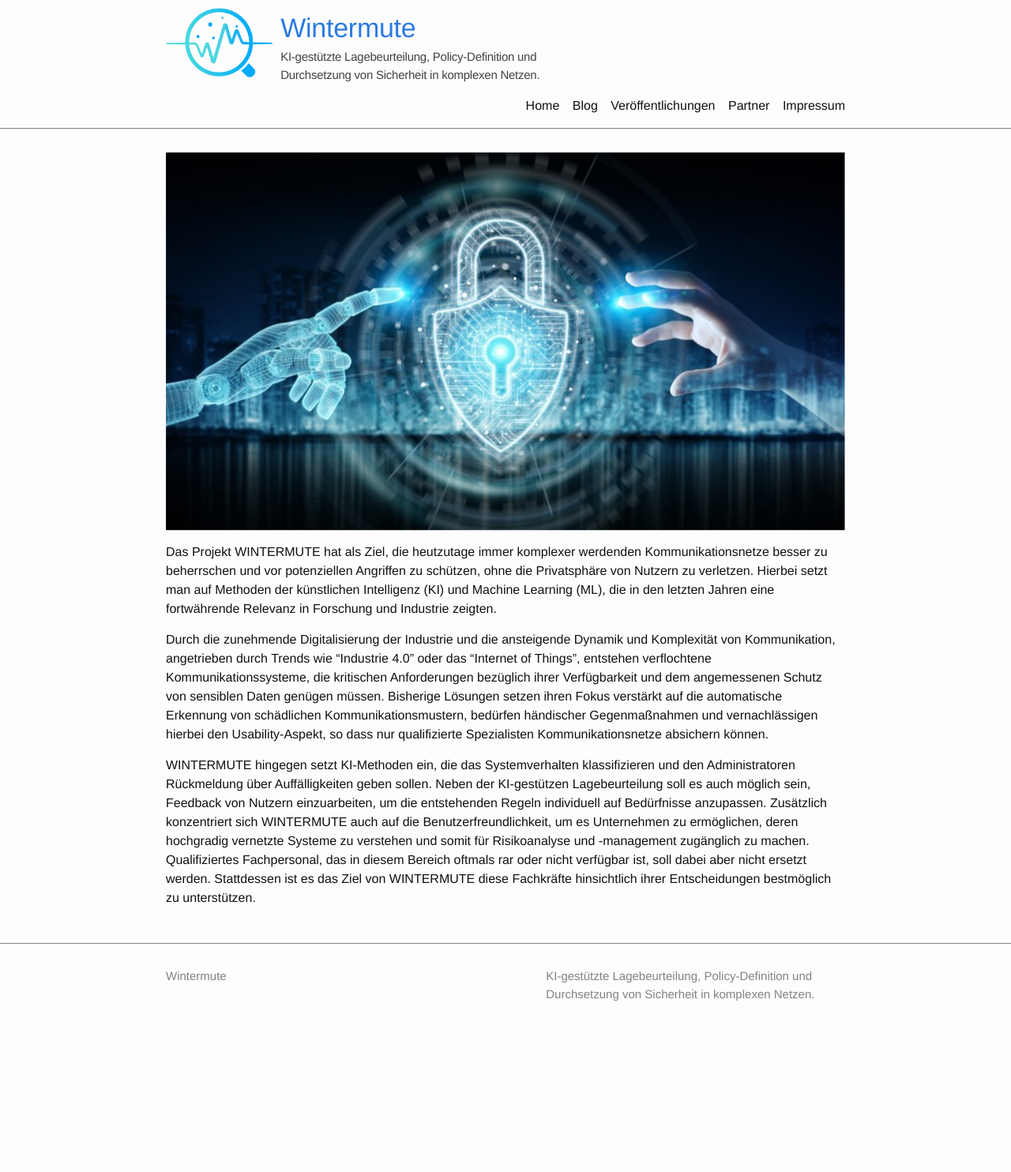
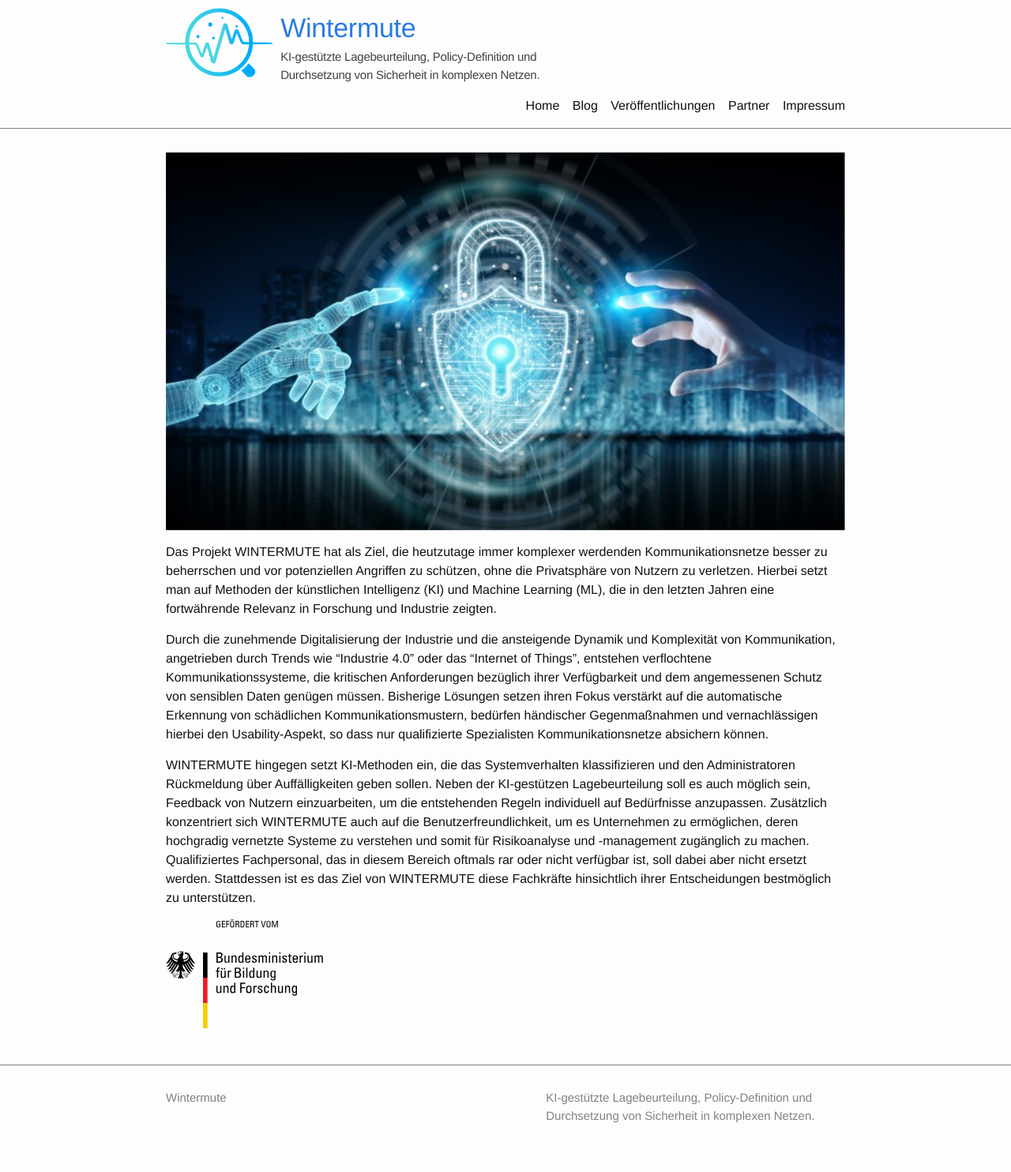
Before and after one commit to wintermute-project/website, a Jekyll site: the page built from index.md, in a window 1280 px wide. Shown: the whole page at 79% size. Built offline with Jekyll 4.4.1, drawn with Linux system fonts in a browser that asks for light colours; before the commit the page ends 1330 px from its top, so only the background shows below that.

Commit message:
Förderlogo hinzugefügt - auf erster Seite unten. Footer hat nicht funktioniert...

```diff
--- a/index.md
+++ b/index.md
@@ -12,3 +12,7 @@ Das Projekt WINTERMUTE hat als Ziel, die heutzutage immer komplexer werdenden Ko
 Durch die zunehmende Digitalisierung der Industrie und die ansteigende Dynamik und Komplexität von Kommunikation, angetrieben durch Trends wie "Industrie 4.0" oder das "Internet of Things", entstehen verflochtene Kommunikationssysteme, die kritischen Anforderungen bezüglich ihrer Verfügbarkeit und dem angemessenen Schutz von sensiblen Daten genügen müssen. Bisherige Lösungen setzen ihren Fokus verstärkt auf die automatische Erkennung von schädlichen Kommunikationsmustern, bedürfen händischer Gegenmaßnahmen und vernachlässigen hierbei den Usability-Aspekt, so dass nur qualifizierte Spezialisten Kommunikationsnetze absichern können.
 
 WINTERMUTE hingegen setzt KI-Methoden ein, die das Systemverhalten klassifizieren und den Administratoren Rückmeldung über Auffälligkeiten geben sollen. Neben der KI-gestützen Lagebeurteilung soll es auch möglich sein, Feedback von Nutzern einzuarbeiten, um die entstehenden Regeln individuell auf Bedürfnisse anzupassen. Zusätzlich konzentriert sich WINTERMUTE auch auf die Benutzerfreundlichkeit, um es Unternehmen zu ermöglichen, deren hochgradig vernetzte Systeme zu verstehen und somit für Risikoanalyse und -management zugänglich zu machen. Qualifiziertes Fachpersonal, das in diesem Bereich oftmals rar oder nicht verfügbar ist, soll dabei aber nicht ersetzt werden. Stattdessen ist es das Ziel von WINTERMUTE diese Fachkräfte hinsichtlich ihrer Entscheidungen bestmöglich zu unterstützen.
+
+
+
+<img alt="Gefördert vom BMBF" src="/assets/img/bmbf-gefoerdert-logo.svg" width="200" />
```
Also changed, not shown: assets/img/bmbf-gefoerdert-logo.svg (added).
